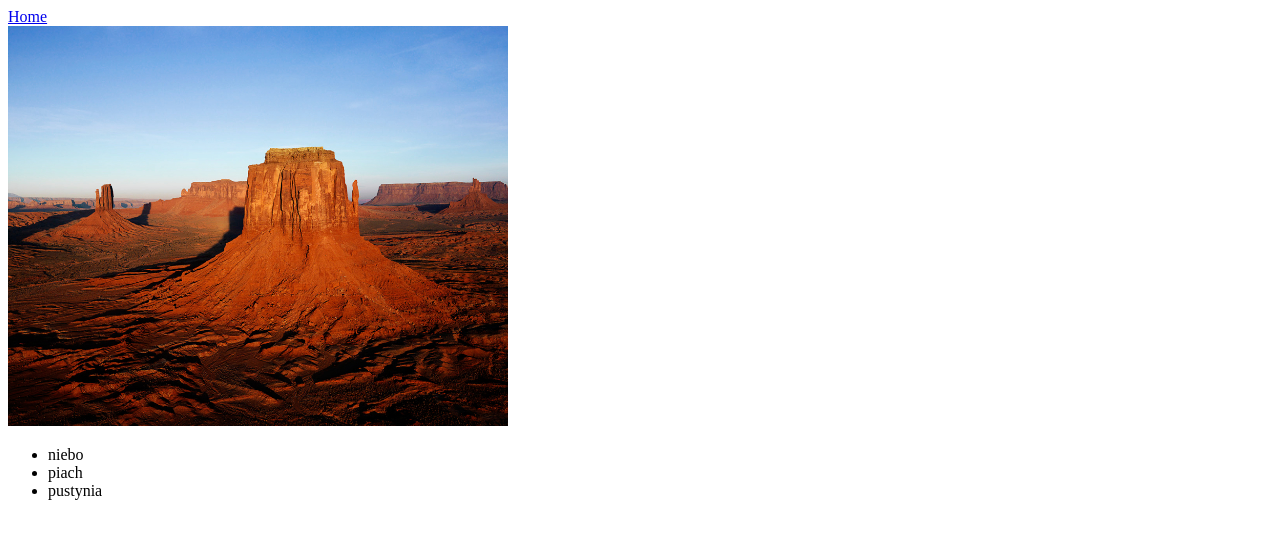
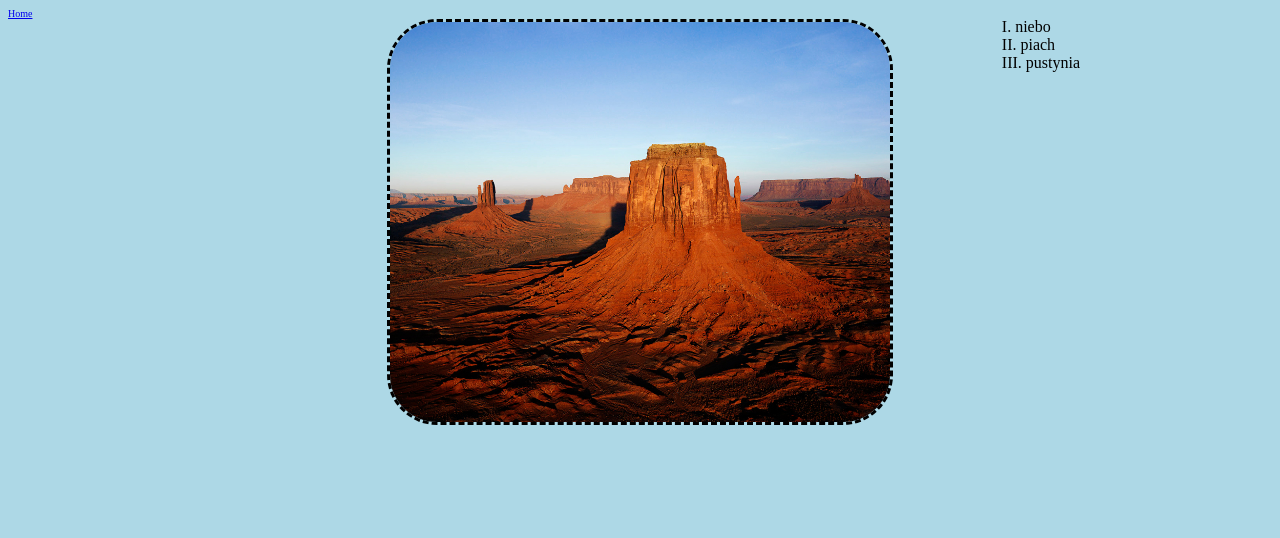
Before and after one commit to lukaszsiembida/html, a plain HTML site: page image.html in a window 1280 px wide. Drawn offline with Linux system fonts and the light colour scheme.

Commit message:
style css 3

```diff
--- a/image.html
+++ b/image.html
@@ -2,6 +2,7 @@
 <html lang="en">
 <head>
     <meta charset="UTF-8">
+    <link rel="stylesheet" type="text/css" href="style/style.css">
     <title>Obrazek</title>
 </head>
 <body>
@@ -9,7 +10,7 @@
     <a href="index.html">Home</a>
 </div>
 <img src="desert.jpg" alt="Piękny widok" height="400" width="500">
-<ul>
+<ul class="list">
     <li>niebo</li>
     <li>piach</li>
     <li>pustynia</li>
--- a/style/style.css
+++ b/style/style.css
@@ -9,3 +9,21 @@ p{
 div{
     font-size: 10px;
 }
+
+img{
+    margin: auto;
+    display: block;
+    border-color: black;
+    border-width: medium;
+    border-style: dashed;
+    border-radius: 50px;
+}
+
+.list{
+    list-style-type: upper-roman;
+    list-style-position: inside;
+    position: absolute;
+    top: 2px;
+    right: 200px;
+    visibility: visible;
+}
```
